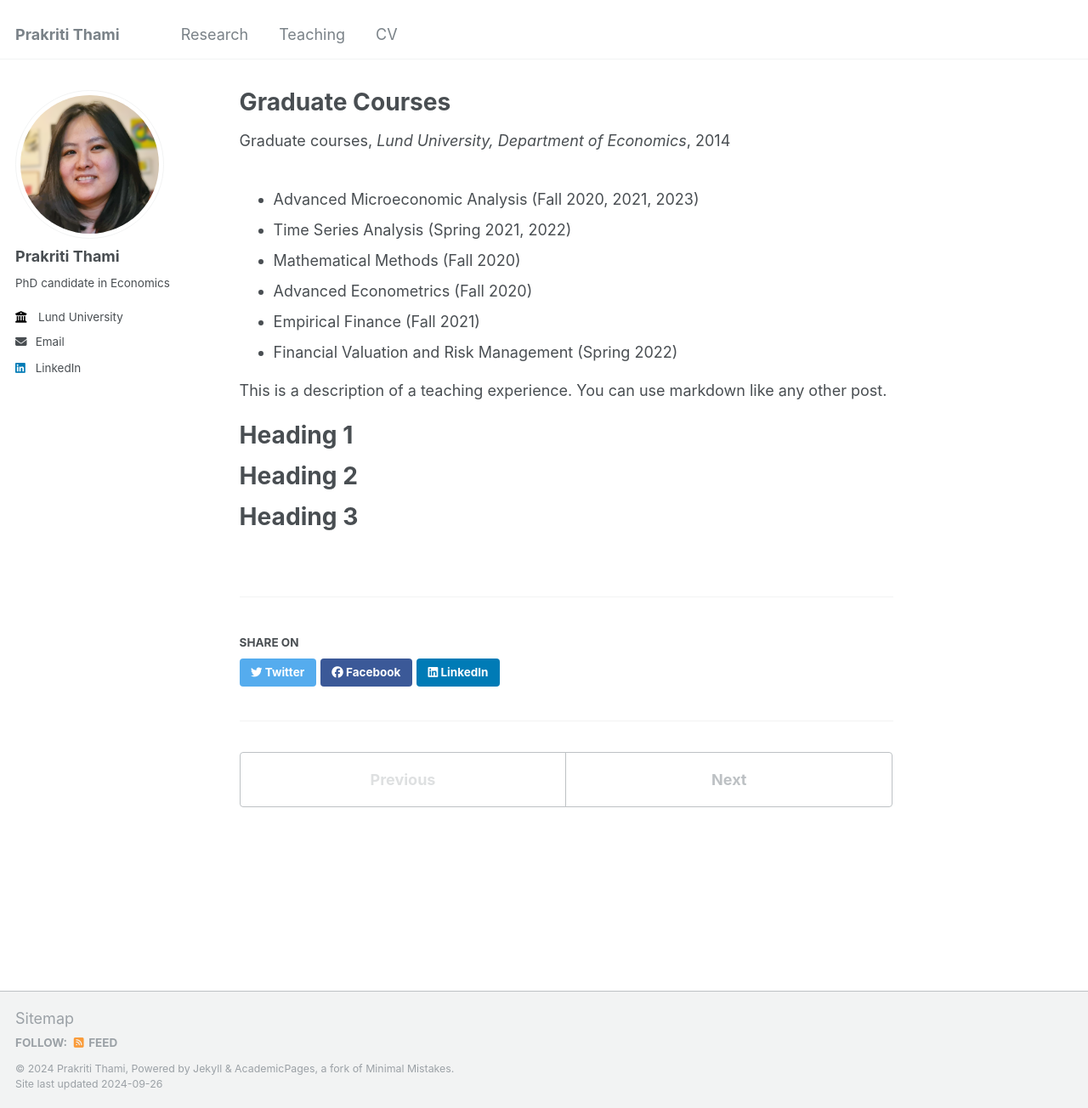
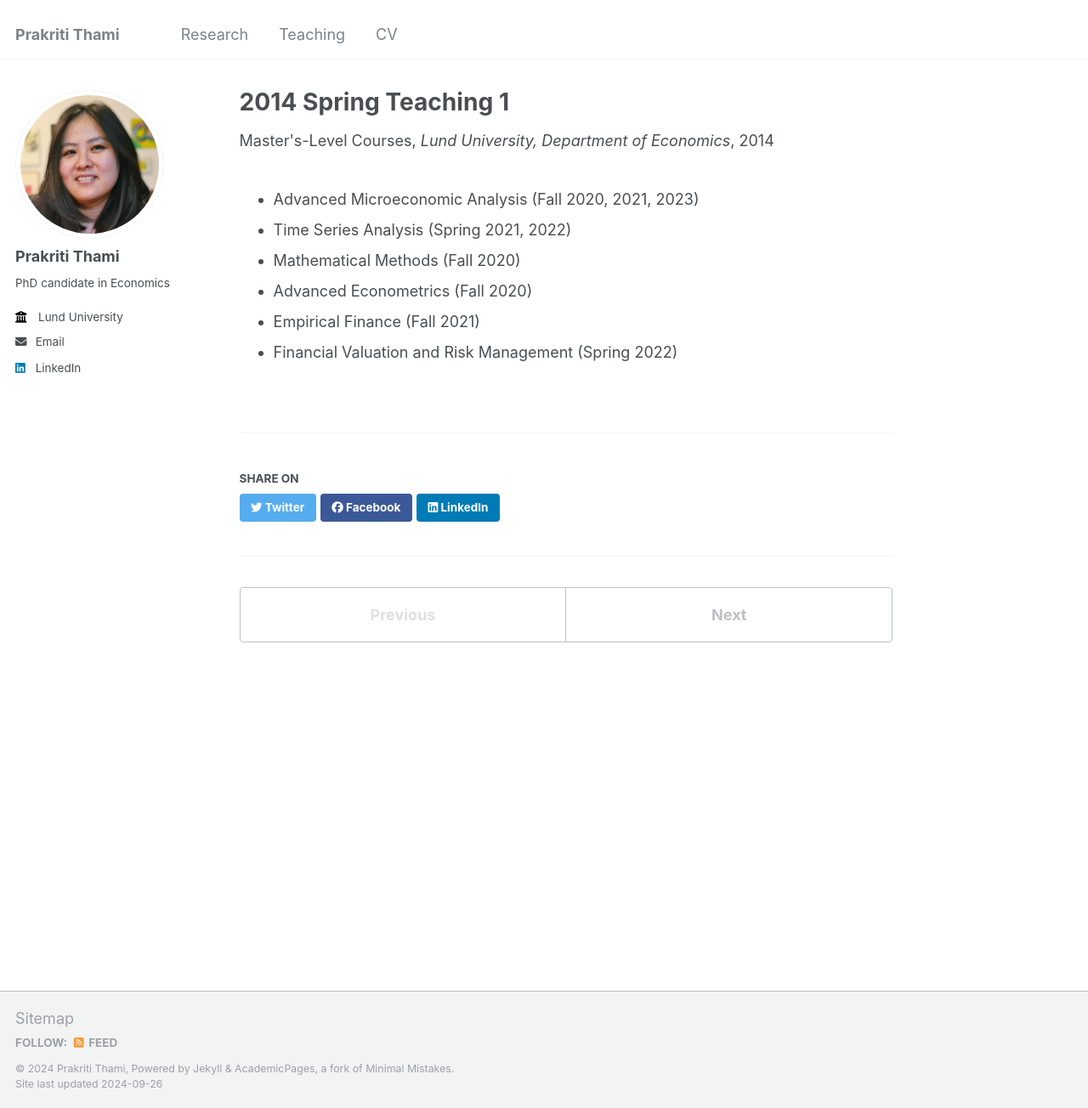
Before and after one commit to prakritithami/prakritithami.github.io, a Jekyll site: the page built from _teaching/2014-spring-teaching-1.md, in a window 1280 px wide and 1304 px high. Shown: the whole window at 85% size. Built offline with Jekyll 4.4.1, drawn with Linux system fonts in a browser that asks for light colours.

Commit message:
Update 2014-spring-teaching-1.md

```diff
--- a/_teaching/2014-spring-teaching-1.md
+++ b/_teaching/2014-spring-teaching-1.md
@@ -1,7 +1,7 @@
 ---
-title: "Graduate Courses"
+title: #"Graduate Courses"
 collection: teaching
-type: "Graduate courses"
+type: "Master's-Level Courses"
 permalink: /teaching/2014-spring-teaching-1
 venue: "Lund University, Department of Economics"
 date: 2014-01-01
@@ -13,15 +13,3 @@ location: "City, Country"
 * Advanced Econometrics (Fall 2020)
 * Empirical Finance (Fall 2021)
 * Financial Valuation and Risk Management (Spring 2022)
-
-
-This is a description of a teaching experience. You can use markdown like any other post.
-
-Heading 1
-======
-
-Heading 2
-======
-
-Heading 3
-======
```
